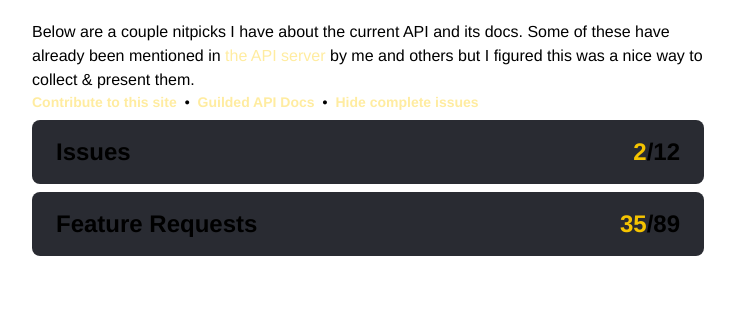
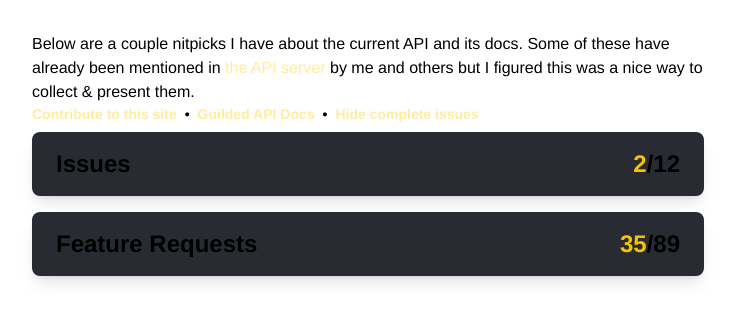
Before and after one commit to GuildedAPI/bot-api-issues, a React (Create React App) app: page / in a window 1280 px wide. Shown: the top 322 px of the page, without its empty margins (272-1007 px from the left). Built offline with nearby package versions, Linux system fonts and the light colour scheme; a web font is replaced by a local one.

Commit message:
update: padding, shadows

```diff
--- a/public/index.html
+++ b/public/index.html
@@ -28,7 +28,7 @@
     -->
     <title>Guilded Bot API Issues</title>
   </head>
-  <body class="dark:bg-guilded-gray dark:text-guilded-white p-5">
+  <body class="dark:bg-guilded-gray dark:text-guilded-white py-8 px-5">
     <noscript>You need to enable JavaScript to run this app.</noscript>
     <div id="root"></div>
     <!--
--- a/src/App.tsx
+++ b/src/App.tsx
@@ -55,7 +55,7 @@ const Index: React.FC = () => {
       {isLoading || !data ? (
         'Loading...'
       ) : (
-        <div className='space-y-2'>
+        <div className='space-y-4'>
           {data.sections.map((section) => {
             const flattened = [];
             for (const items of Object.values(section.items)) {
@@ -67,7 +67,7 @@ const Index: React.FC = () => {
               <details
                 key={section.title}
                 id={section.title.toLowerCase().replace(/ /g, '-')}
-                className='rounded-lg bg-guilded-slate py-4 px-6'
+                className='rounded-lg bg-guilded-slate py-4 px-6 shadow-lg'
               >
                 <summary className='font-bold text-2xl cursor-pointer flex'>
                   <span>{section.title}</span>
```
